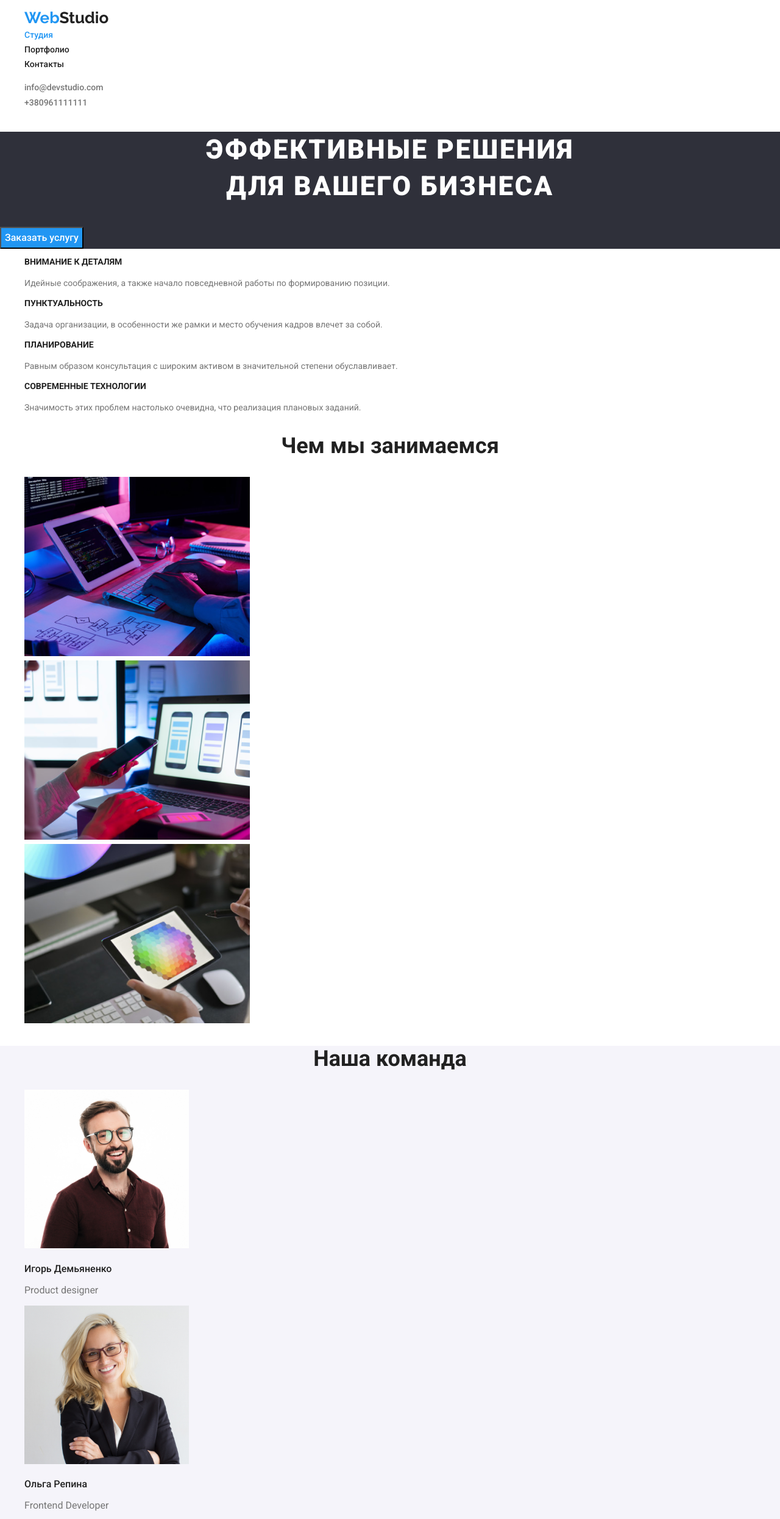
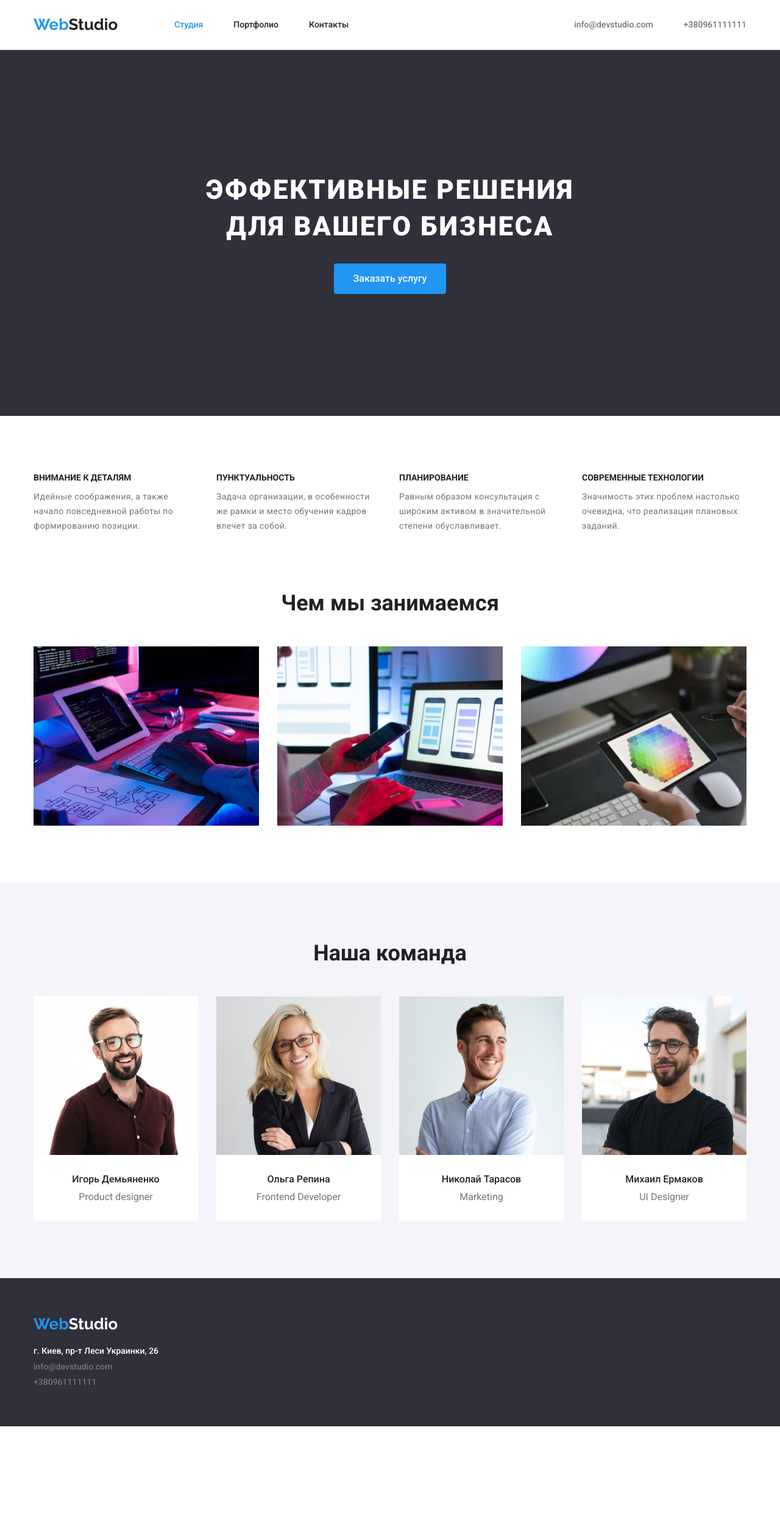
Before and after one commit to DukaDima/goit-markup-hw-03, a plain HTML site: page index.html in a window 1280 px wide. Shown: the top 2491 px of the page at 61% size. After the commit the page ends 2339 px from the top, so only its background shows below. Drawn offline with nearby package versions, Linux system fonts and the light colour scheme.

Commit message:
Стилизует геометрию в соответствии с ТЗ к ДЗ-3

```diff
--- a/css/style.css
+++ b/css/style.css
@@ -1,13 +1,3 @@
-/* основной  цвет текста #757575 */
-/* вторичній цвет текста #212121 */
-/* цвет акцента #2196F3 */
-
-
-/* основной цвет фона #E5E5E5 */
-/* вторичній цвет фона #F5F4FA  */
-/* цвет header #FFFFFF */
-/* цвет footer ,hero #2F303A */
-
 :root {
     /* CSS переменніе к тексту */
     --primary-text-color: #757575;
@@ -39,19 +29,37 @@ body {
 } */
 .ul-nostyle {
     list-style: none;
+    margin: 0;
+    padding: 0;
 }
                 /* Отмена стилей ссілок */
-.link-nostyle {
+.link-nostyle,
+.link-footer {
+    display: block;
     text-decoration: none;
+    margin: 0;
+    padding: 0;
+
 
     font-weight: 500;
     font-size: 14px;
     line-height: 1.14;
 }
+.link-footer:hover,
+.link-footer:focus {
+    color: var(--accent-text-color);
+}
+
 .link-nostyle:hover,
 .link-nostyle:focus {
     color: var(--accent-text-color);
 }
+
+.link-nostyle {
+    padding-top: 25px;
+    padding-bottom: 25px;
+}
+
 .cards-nostyle {
     text-decoration: none;
     color: var(--primary-text-color);
@@ -79,6 +87,7 @@ body {
 }
                 /* Оформление header and footer */
 .header-type {
+    border-bottom: 1px solid #ececec;
     background-color: var(--primary-color);
 }
 .link-text {
@@ -91,93 +100,66 @@ body {
 .hero-type  {
     background-color: var(--hero-footer-color);
 }
+.footer-type {
+    padding-top: 60px;
+    padding-bottom: 60px;
+}
 .footer-text {
     color: var(--hero-text-color);
 }
 address { font-style: normal; }
+
+.footer-list {
+    display: inline-block;
+    margin-top: 20px;
+}
+.footer-element {
+    margin-bottom: 10px;
+}
+.footer-element:last-child {
+    margin-bottom: 0;
+}
 /* Оформление заголовков */
 .title-text {
+    margin-top: 0;
+    margin-bottom: 0;
     color: var(--title-text-color);
 }
-
-/* Оформление Портфолио */
-
-.cards-title {
-
-    font-weight: 700;
-    font-size: 18px;
-    line-height: 2.0;
+.container {
+    margin-left: auto ;
+    margin-right: auto;
+    /* background-color:navy; */
+    width: 1200px;
+    padding-left: 15px;
+    padding-right: 15px;
 
 }
-.cards-text {
-    font-size: 16px;
-    line-height: 1.88;
+img {
+    display: block;
 }
 
-   /*Оформление сраниці Студия  */
-
-.hero-text {
-    font-weight: 900;
-    font-size: 44px;
-    line-height: 1.36;
-
-    text-align: center;
-
-    letter-spacing: 0.06em;
-    text-transform: uppercase;
-
-    color: var(--hero-text-color);
-
-}
-.skils-type,
-.task-type {
-    background-color: var(--primary-color);
-}
-.skils-title {
-
-    font-weight: 700;
-    font-size: 14px;
-    line-height: 1.14;
-
-    text-transform: uppercase;
-}
-
-
-.task-title,
-.person-title {
-    font-weight: 700;
-    font-size: 36px;
-    line-height: 1.17;
-    text-align: center;
-}
-.person-type {
-    background-color: var(--secondary-color);
-}
-.name-text {
-    font-weight: 500;
-    font-size: 16px;
-    line-height: 1.19;
-
-}
-.person-work {
-    font-size: 16px;
-    line-height: 19px;
-}
 /* button CSS */
 .button {
+    display: inline-block;
+    border: none;
+    border-radius: 4px;
     font-family: inherit;
     color: #000000;
     background-color: #ffffff;
 }
 .button.primary {
 
+    padding-left: 32px;
+    padding-right: 32px;
+    padding-top: 10px;
+    padding-bottom: 10px;
+
+
     background-color: var(--button-accent-color);
 
     font-weight: 500;
     font-size: 16px;
     line-height: 1.88;
-
-    text-align: center;
 
     color: var(--hero-text-color);
 }
@@ -198,3 +180,209 @@ address { font-style: normal; }
     background-color: var(--button-accent-color);
     color: var(--hero-text-color);
 }
+
+ /*Оформление сраниці Студия  */
+
+ .hero-type {
+    padding-top: 200px;
+    padding-bottom: 200px;
+    text-align: center;
+   }
+
+.hero-text {
+    margin-top: 0;
+    margin-bottom: 30px;
+    /* text-align: center; */
+
+    font-weight: 900;
+    font-size: 44px;
+    line-height: 1.36;
+    letter-spacing: 0.06em;
+    text-transform: uppercase;
+    color: var(--hero-text-color);
+
+}
+.skils-type,
+.task-type {
+    background-color: var(--primary-color);
+}
+.task-type {
+    padding-bottom: 94px;
+}
+.skils-title {
+    margin-top: 94px;
+
+    font-weight: 700;
+    font-size: 14px;
+    line-height: 1.14;
+
+    text-transform: uppercase;
+}
+.task-title,
+.person-title {
+    font-weight: 700;
+    font-size: 36px;
+    line-height: 1.17;
+    text-align: center;
+}
+.task-title {
+    margin-top: 94px;
+    margin-bottom: 50px;
+}
+.person-title {
+    margin-bottom: 50px;
+
+}
+.person-type {
+    padding-top: 94px;
+    padding-bottom: 94px;
+
+    background-color: var(--secondary-color);
+
+}
+
+.name-text {
+    margin-top: 30px;
+    margin-bottom: 10px;
+    text-align: center;
+
+
+    font-weight: 500;
+    font-size: 16px;
+    line-height: 1.19;
+
+}
+.person-work {
+    padding-bottom: 30px;
+    text-align: center;
+
+    font-size: 16px;
+    line-height: 19px;
+}
+.paragraf-style {
+    margin-top: 0;
+    margin-bottom: 0;
+
+  }
+.visually-hidden {
+    position: absolute;
+    clip: rect(0 0 0 0);
+    width: 1px;
+    height: 1px;
+    margin: -1px;
+
+}
+.site-nav {
+display: flex;
+align-items: center;
+}
+.site-nav li {
+    margin-right: 50px;
+}
+.site-nav .item:first-child {
+ margin-right: 93px;
+}
+.site-nav .item:last-child {
+    margin-right: 0;
+}
+.contact-nav {
+    display: flex;
+}
+.contact-nav .item+.item {
+    margin-left: 50px;
+}
+.header-nav {
+    display: flex;
+    align-items: center;
+    justify-content: space-between;
+}
+.skils-text {
+    margin-top: 10px;
+    letter-spacing: 0.03em;
+}
+.skils-container,
+.task-list,
+.person-list {
+    display: flex;
+    justify-content: center;
+
+}
+
+.skils-element {
+width: 270px;
+margin-right: 30px;
+}
+.skils-element:last-child {
+    margin-right: 0px;
+}
+.task-element {
+    width: 370;
+    margin-right: 30px;
+}
+.task-element:last-child {
+    margin-right: 0px;
+}
+.person-element {
+    width: 270;
+    margin-right: 30px;
+    background-color: var(--primary-color);
+}
+.person-element:last-child {
+    margin-right: 0px;
+
+}
+
+/* Оформление Портфолио */
+
+.portfolio-cards {
+    padding-top: 94px;
+    padding-bottom: 94px;
+}
+
+.cards-title {
+    margin: 0;
+    padding: 0;
+    margin-left: 24px;
+    margin-bottom: 4px;
+
+    font-weight: 700;
+    font-size: 18px;
+    line-height: 2.0;
+
+}
+.cards-text {
+    margin: 0;
+    padding: 0;
+    margin-left: 24px;
+    margin-bottom: 20px;
+
+    font-size: 16px;
+    line-height: 1.88;
+}
+.filter-buttons {
+    display: flex;
+    justify-content: center;
+}
+.filter-element {
+    margin-right: 8px;
+}
+.filter-element:last-child {
+    margin-right: 0px;
+}
+.cards-container {
+    margin-top: 50px;
+    display: flex;
+    flex-wrap: wrap;
+}
+.cards-element {
+    width: 370px;
+    margin-right: 30px;
+    margin-bottom: 30px;
+    border: 1px solid #eeeeee;
+}
+.cards-element:nth-child(3n) {
+    margin-right: 0px;
+}
+.cards-element:nth-last-child(-n+3) {
+    margin-bottom: 0;
+}
--- a/index.html
+++ b/index.html
@@ -16,110 +16,124 @@
   <body>
             <!--Шапка сайта с навигацией и контактной информацией-->
     <header class="header-type">
+      <div class="container header-nav">
           <nav>
-        <ul class="ul-nostyle">
-            <li><a class="link-nostyle logo" href="#">Web<span class="header-color">Studio</span></a> </li>
-            <li><a class="link-nostyle activ-page" href="#">Студия</a></li>
-            <li><a class="link-nostyle link-text" href="./portfolio.html" target="_blank">Портфолио</a></li>
-            <li><a class="link-nostyle link-text" href="#">Контакты</a></li>
+            <ul class="ul-nostyle site-nav">
+                <li class="item"><a class="link-nostyle logo" href="#">Web<span class="header-color">Studio</span></a> </li>
+                <li class="item"><a class="link-nostyle activ-page" href="#">Студия</a></li>
+                <li class="item"><a class="link-nostyle link-text" href="./portfolio.html" target="_blank">Портфолио</a></li>
+                <li class="item"><a class="link-nostyle link-text" href="#">Контакты</a></li>
             </ul>
           </nav>
-       <ul class="ul-nostyle">
-          <li><a class="link-nostyle contact-text" href="mailto:info@devstudio.com">info@devstudio.com</a></li>
-          <li><a class="link-nostyle contact-text" href="tel:380961111111">+380961111111</a></li>
+       <ul class="ul-nostyle contact-nav">
+          <li class="item"><a class="link-nostyle contact-text" href="mailto:info@devstudio.com">info@devstudio.com</a></li>
+          <li class="item"><a class="link-nostyle contact-text" href="tel:380961111111">+380961111111</a></li>
        </ul>
+      </div>
+
     </header>
 
     <main>
+
            <!--Основная надпись с кнопкой-->
       <section class="hero-type">
+        <div class="container"></div>
          <h1 class="hero-text">эффективные решения<br>для вашего бизнеса</h1>
           <button type="button" class="button primary">Заказать услугу</button>
+        </div>
       </section>
 
       <!--Скилы и технологии-->
       <section class="skils-type">
-        <h2 hidden>Наши преимущества</h2>
-        <ul class="ul-nostyle">
-          <li>
+        <div class="container">
+            <h2 class="visually-hidden">Наши преимущества</h2>
+            <ul class="ul-nostyle skils-container">
+              <li class="skils-element">
                  <h3 class="title-text skils-title">внимание к деталям</h3>
-             <p>Идейные соображения, а также начало повседневной работы по формированию позиции.</p>
+                 <p class="paragraf-style skils-text">Идейные соображения, а также начало повседневной работы по формированию позиции.</p>
               </li>
-          <li>
+              <li class="skils-element">
                  <h3 class="title-text skils-title">пунктуальность</h3>
-            <p>Задача организации, в особенности же рамки и место обучения кадров влечет за собой.</p>
+                <p class="paragraf-style  skils-text">Задача организации, в особенности же рамки и место обучения кадров влечет за собой.</p>
               </li>
-          <li>
+              <li class="skils-element">
                 <h3 class="title-text skils-title">планирование</h3>
-            <p>Равным образом консультация с широким активом в значительной степени обуславливает.</p>
+                <p class="paragraf-style skils-text">Равным образом консультация с широким активом в значительной степени обуславливает.</p>
               </li>
-          <li>
+              <li class="skils-element">
                   <h3 class="title-text skils-title">современные технологии</h3>
-              <p>Значимость этих проблем настолько очевидна, что реализация плановых заданий.</p>
+                  <p class="paragraf-style skils-text">Значимость этих проблем настолько очевидна, что реализация плановых заданий.</p>
               </li>
             </ul>
+        </div>
       </section>
 
       <!--Чем мы занимаемся-->
       <section class="task-type">
+        <div class="container">
            <h2 class="title-text task-title">Чем мы занимаемся</h2>
-        <ul class="ul-nostyle">
-          <li>
+           <ul class="ul-nostyle task-list">
+             <li class="task-element">
                  <img src="./images/img1.png" alt="img1" width="370">
              </li>
-          <li>
+             <li class="task-element">
                  <img src="./images/img2.png" alt="img2" width="370">
              </li>
-          <li>
+             <li class="task-element">
                  <img src="./images/img3.png" alt="img3" width="370">
              </li>
            </ul>
+        </div>
       </section>
 
       <!--Наша команда-->
       <section class="person-type">
+        <div class="container">
             <h2 class="title-text person-title">Наша команда</h2>
-        <ul class="ul-nostyle">
-          <li>
+            <ul class="ul-nostyle person-list">
+              <li class="person-element">
                 <img src="./images/01.jpg" alt="Игорь Демьяненко" width="270">
                 <h3 class="title-text name-text">Игорь Демьяненко</h3>
-            <p class="person-work">Product designer</p>
+                <p class="paragraf-style person-work">Product designer</p>
               </li>
-          <li>
+              <li class="person-element">
                 <img src="./images/04.jpg" alt="Ольга Репина" width="270">
                 <h3 class="title-text name-text">Ольга Репина</h3>
-            <p class="person-work">Frontend Developer</p>
+                <p class="paragraf-style person-work">Frontend Developer</p>
               </li>
-          <li>
+              <li class="person-element">
                 <img src="./images/03.jpg" alt="Николай Тарасов" width="270">
                 <h3 class="title-text name-text">Николай Тарасов</h3>
-            <p class="person-work">Marketing</p>
+                <p class="paragraf-style person-work">Marketing</p>
               </li>
-          <li>
+              <li class="person-element">
                 <img src="./images/02.jpg" alt="Михаил Ермаков" width="270">
                 <h3 class="title-text name-text">Михаил Ермаков</h3>
-            <p class="person-work">UI Designer</p>
+                <p class="paragraf-style person-work">UI Designer</p>
               </li>
             </ul>
+        </div>
       </section>
     </main>
     <!--Подвал-->
-    <footer class="footer-type">
-    <a class="link-nostyle logo" href="index.html">Web<span class="footer-color">Studio</span></a>
+    <footer class="footer-type type">
+      <div class="container">
+         <a class="link-footer logo" href="./index.html">Web<span class="footer-color">Studio</span></a>
 
-      <ul class="ul-nostyle">
-        <li>
+         <ul class="ul-nostyle footer-list">
+           <li class="footer-element">
              <address>
-            <a class="link-nostyle footer-text" href="#">г. Киев, пр-т Леси Украинки, 26</a>
+               <a class="link-footer footer-text" href="#">г. Киев, пр-т Леси Украинки, 26</a>
              </address>
            </li>
-        <li>
-          <a class="link-nostyle contact-text" href="mailto:info@devstudio.com">info@devstudio.com</a>
+           <li class="footer-element">
+             <a class="link-footer contact-text" href="mailto:info@devstudio.com">info@devstudio.com</a>
            </li>
-        <li>
-          <a class="link-nostyle contact-text" href="tel:380961111111">+380961111111</a>
+           <li class="footer-element">
+             <a class="link-footer contact-text" href="tel:380961111111">+380961111111</a>
            </li>
          </ul>
+    </div>
 
     </footer>
   </body>
```
Also changed, not shown: portfolio.html (+43 -35 lines), 1 other file. Lines whose indentation alone changed are shown as unchanged.
